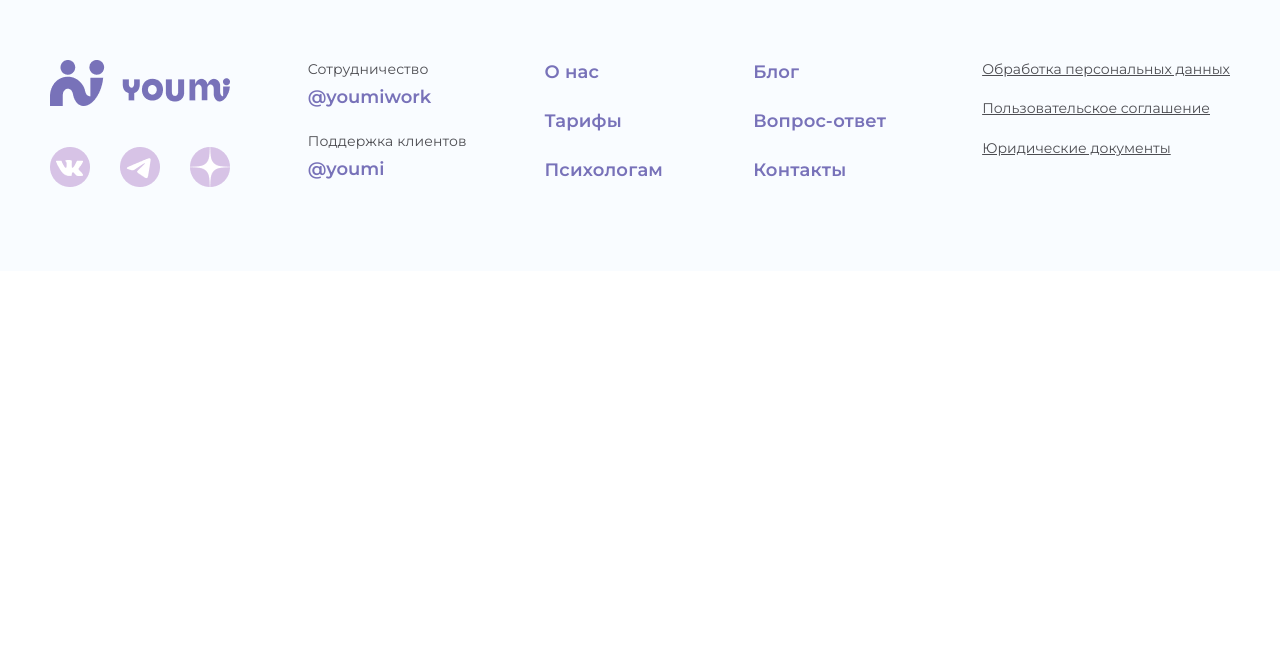
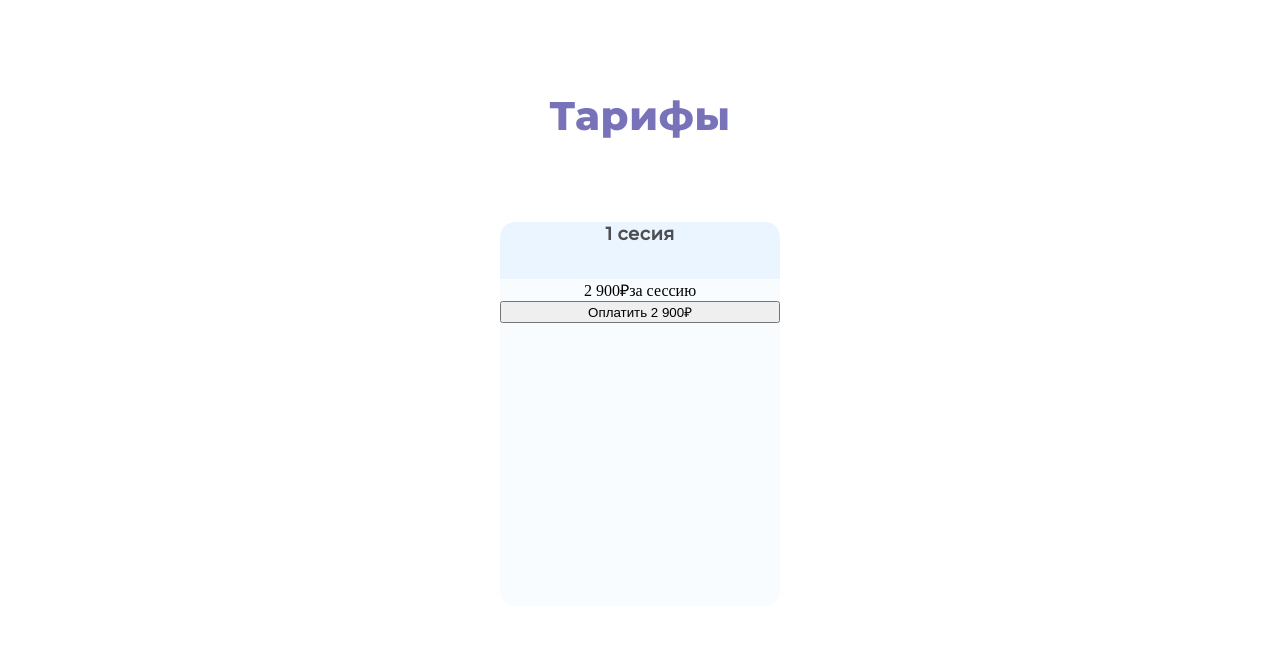
Before and after one commit to Dmitrit01/YouMi, a plain HTML site: page rates.html in a window 1280 px wide. Shown: the part 713-1360 px from the top of the page. Before the commit the page ends 984 px from the top, so only its background shows below. Drawn offline with Linux system fonts and the light colour scheme.

Commit message:
card-rates

```diff
--- a/rates.html
+++ b/rates.html
@@ -49,7 +49,25 @@
                 </div>
             </div>
         </section>
+        <section class="rates">
+            <div class="container">
+                <div class="rates__body">
+                    <div class="rates__title title">Тарифы</div>
+                    <div class="rates__box">
+                        <article class="rates__item item-rates">
+                            <header class="item-rates__header">
+                                <h3 class="item-rates__title">1 сесия</h3>
+                            </header>
+                            <div class="item-rates__content">
+                                <p class="item-rates__price">2 900₽<span>за сессию</span></p>
+                                <button class="item-rates__pay">Оплатить 2 900₽</button>
+                            </div>
 
+                        </article>
+                     </div>
+                </div>
+            </div>
+        </section>
     </main>
     <footer class="footer">
         <div class="container">
--- a/scss/rates.scss
+++ b/scss/rates.scss
@@ -129,3 +129,79 @@
     }
 
 }
+//rates=======================================================================
+.rates {
+    padding: 110px 0 120px ;
+    @media screen and (max-width:768px){
+        padding: 50px 0;
+    }
+    &__body {
+        text-align: center;
+    }
+
+    &__title {
+        margin-bottom: 80px;
+        @media screen and (max-width:640px){
+            @media screen and (max-width:30px){
+
+            }
+        }
+    }
+
+    &__box {
+        display: flex;
+        flex-wrap: wrap;
+        gap: 40px 20px;
+        justify-content: center;
+    }
+
+
+}
+
+.item-rates {
+    display: flex;
+    flex-direction: column;
+    justify-content: flex-start;
+    overflow: hidden;
+    background: #F9FCFF;
+    border-radius: 15px;
+    min-height: 384px;
+    flex: 0 0 280px;
+    &__header{
+        background: #EBF5FF;
+        min-height: 57px;
+        overflow: hidden;
+
+    }
+    &__title {
+        font-family: var(--font-montserrat-norms-medium);
+        font-size: 18px;
+        line-height: 140%;
+        letter-spacing: 0.02em;
+        color: #4D4D52;
+        margin: auto 0;
+    }
+    &__content {
+        display: flex;
+        flex-direction: column;
+        flex-grow: 1;
+    }
+
+
+
+    &__price {
+
+    }
+
+    &__pay {
+
+    }
+
+    &__footer {
+
+    }
+
+    &__benefit {
+
+    }
+}
```
Also changed, not shown: css/rates.css.
